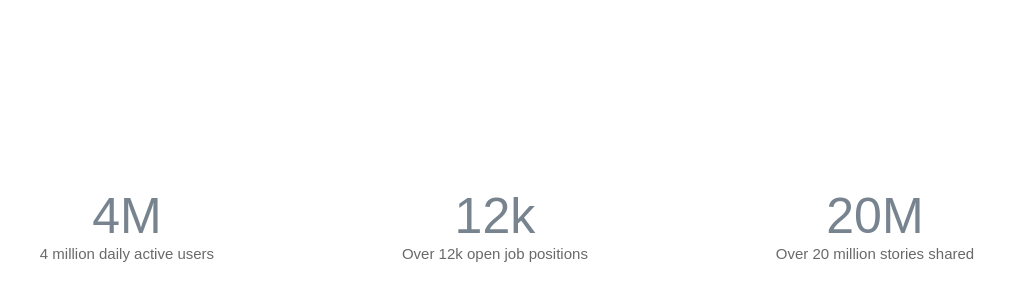
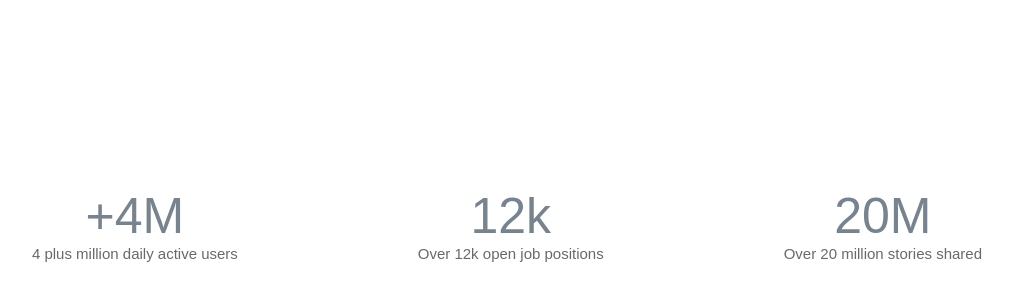
Before and after one commit to BAXHEN-CORPORATION/001-counter-element-C1, a React (Create React App) app: page / in a window 1280 px wide. Shown: the part 146-446 px from the top of the page, without its empty margins (133-1145 px from the left). Built offline with nearby package versions, Linux system fonts and the light colour scheme; a web font is replaced by a local one.

Commit message:
fix name

```diff
--- a/src/App.tsx
+++ b/src/App.tsx
@@ -10,19 +10,20 @@ export default function App(): JSX.Element {
     <Container>
       <Section>
         <CounterElement
-          sulfix="M"
+          prefix="+"
+          suffix="M"
           counterTo={4}
-          title="4 million daily active users"
+          title="4 plus million daily active users"
           animation="right"
         />
         <CounterElement
-          sulfix="k"
+          suffix="k"
           counterTo={12}
           title="Over 12k open job positions"
           animation="up"
         />
         <CounterElement
-          sulfix="M"
+          suffix="M"
           counterTo={20}
           title="Over 20 million stories shared"
           animation="left"
--- a/src/components/CounterElement/CounterElement.tsx
+++ b/src/components/CounterElement/CounterElement.tsx
@@ -1,22 +1,22 @@
 import React from "react";
-import { Root, CounterWrapper, Title, Counter, Prefix, Sulfix } from "./styles";
+import { Root, CounterWrapper, Title, Counter, Prefix, Suffix } from "./styles";
 
 import { TSlideAnimations, getSlideAnimations } from "../../animations";
 
 export interface CounterElementProps {
   prefix?: string;
-  sulfix?: string;
+  suffix?: string;
   counterTo: number;
   title: string;
   animation?: TSlideAnimations;
 }
 
 const CounterElement: React.FC<CounterElementProps> = ({
-  sulfix,
+  suffix,
   prefix,
   title,
   counterTo,
-  animation
+  animation,
 }) => {
   const [counter, setCounter] = React.useState(0);
   const INTERVAL = 1000;
@@ -40,7 +40,7 @@ const CounterElement: React.FC<CounterElementProps> = ({
       <CounterWrapper>
         <Prefix>{prefix}</Prefix>
         <Counter>{counter}</Counter>
-        <Sulfix>{sulfix}</Sulfix>
+        <Suffix>{suffix}</Suffix>
       </CounterWrapper>
       <Title>{title}</Title>
     </Root>
--- a/src/components/CounterElement/styles.ts
+++ b/src/components/CounterElement/styles.ts
@@ -31,7 +31,7 @@ export const Prefix = styled.span`
   flex-grow: 1;
   text-align: right;
 `;
-export const Sulfix = styled.span`
+export const Suffix = styled.span`
   flex-grow: 1;
   text-align: left;
 `;
--- /dev/null
+++ b/src/react-app-env.d.ts
@@ -0,0 +1 @@
+/// <reference types="react-scripts" />
```
Also changed, not shown: tsconfig.json (+12 -1 lines), 2 other files (tests, documents, lock files or other folders).
